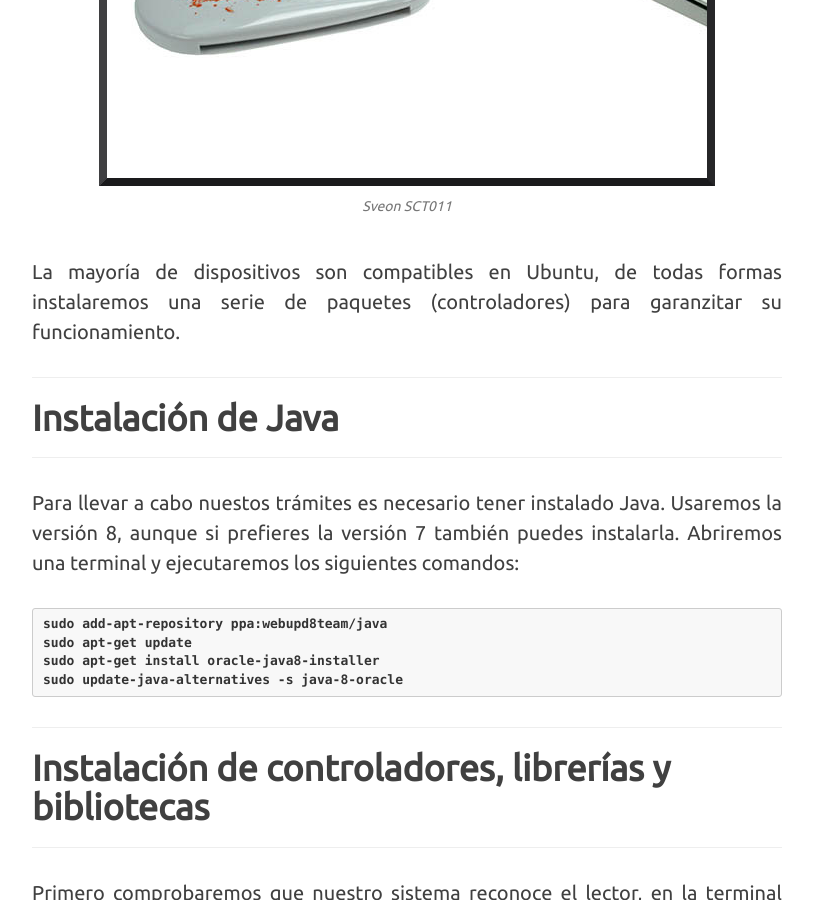
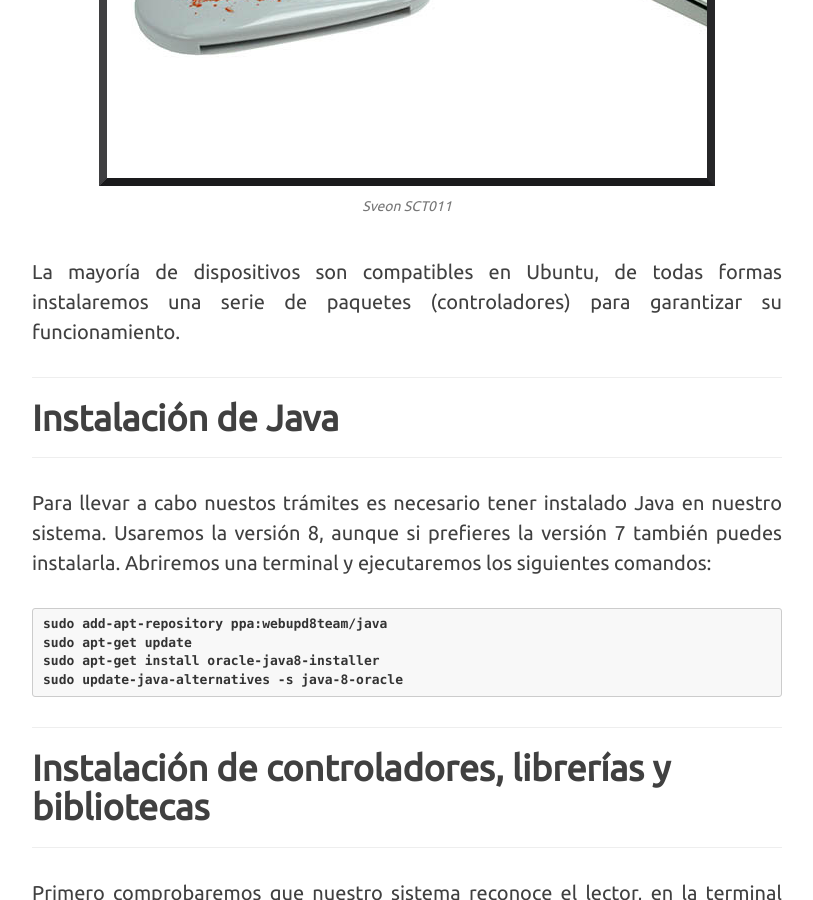
Before and after one commit to R12Leal/R12Leal.github.io, a Jekyll site: the page built from _posts/2015-10-15-dnie-ubuntu.markdown, in a window 1280 px wide and 900 px high, scrolled down 1733 px. Shown: the whole window, without its empty margins (233-1046 px from the left). Built offline with Jekyll 4.4.1, drawn with Linux system fonts in a browser that asks for light colours; nearby versions of some CDN libraries; comment, search, counter and statistics services are not loaded; some of the changed text lies outside the part shown.

Commit message:
Update 09/11/2015

```diff
--- a/_posts/2015-10-15-dnie-ubuntu.markdown
+++ b/_posts/2015-10-15-dnie-ubuntu.markdown
@@ -19,11 +19,11 @@
 <p>Mi lector es un Sveon SCT011, un dispositivo muy sencillo, barato y que compré en grandes superficies, aquí una imagen:</p>
 <img src="/img/post/post_dnie/sct011.jpg" alt="Sveon SCT011" />
 <span class="caption text-muted">Sveon SCT011</span>
-<p>La mayoría de dispositivos son compatibles en Ubuntu, de todas formas instalaremos una serie de paquetes (controladores) para garanzitar su funcionamiento.</p>
+<p>La mayoría de dispositivos son compatibles en Ubuntu, de todas formas instalaremos una serie de paquetes (controladores) para garantizar su funcionamiento.</p>
 <hr />
 <h2 class="section-heading">Instalación de Java</h2>
 <hr />
-<p>Para llevar a cabo nuestos trámites es necesario tener instalado Java. Usaremos la versión 8, aunque si prefieres la versión 7 también puedes instalarla. Abriremos una terminal y ejecutaremos los siguientes comandos:</p>
+<p>Para llevar a cabo nuestos trámites es necesario tener instalado Java en nuestro sistema. Usaremos la versión 8, aunque si prefieres la versión 7 también puedes instalarla. Abriremos una terminal y ejecutaremos los siguientes comandos:</p>
 <p><strong><pre>
 sudo add-apt-repository ppa:webupd8team/java
 sudo apt-get update
@@ -55,6 +55,9 @@
 <p>Lo primero de todo será descargar los certificados correspondientes. Los puedes encontrar <a href="http://www.dnielectronico.es/PortalDNIe/PRF1_Cons02.action?pag=REF_077" title="Certificados DNIe" target="_blank">aquí</a></p>
 <p>Son AC Raíz (archivo: "pkcs1-sha256WithRSAEncryption") y AV DNIE FNMT (archivo: "pkcs1-sha256WithRSAEncryption").</p>
 <p>Descomprimimos los archivos .zip y en Firefox vamos a Editar -> Preferencias -> Avanzado -> Cifrado -> Ver certificados y en la pestaña "Autoridades" pulsamos "Importar" y elegimos ACRAIZ-SHA2.crt. En la pestaña "Servidores" también utilizaremos la opción "Importar" con AVDNIEFNMTSHA2.cer.</p>
+<p>Durante la importación del certificado aparecerá una nueva ventana, en esta aparece tres opciones de confianza las cuales debemos marcar:</p>
+<img src="/img/post/post_dnie/op-importar.jpg" alt="Opciones durante la importación />
+<span class="caption text-muted">RECUERDA: debes marcar las tres opciones</span>
 <hr />
 <h2 class="section-heading">Descarga, compilación e instalación de OpenSC modificado para DNIe</h2>
 <hr />
@@ -106,7 +109,7 @@
 <p>Para probar que funciona podemos acudir al siguiente enlace oficial: <a href="http://www.dnielectronico.es/PortalDNIe/PRF1_Cons02.action?pag=REF_320" title="Verificar DNIe" target="_blank">DNIe</a></p>
 <hr />
 <h2 class="section-heading">Conclusión</h2>
+<hr />
 <p>La administración pública debe fomentar el uso del DNIe ya que todos nos beneficiamos del mismo, los funcionarios incluso más ;)</p>
 <p>Fuentes:</p>
-<p><a href="http://www.ubuntu-guia.com/2014/04/instalar-dni-electronico-en-ubuntu.html" title="DNIe en GNU/Linux Ubuntu" target="_blank">Ubuntu guia</a></p>
-<p><a href="https://lasindias.com/indianopedia/instalar-el-dni-e-en-ubuntu" title="DNIe en GNU/Linux Ubuntu" target="_blank">El correo de las Indias</a></p>
+<p><a href="http://www.ubuntu-guia.com/2014/04/instalar-dni-electronico-en-ubuntu.html" title="DNIe en GNU/Linux Ubuntu" target="_blank">Ubuntu guia</a><br /><a href="https://lasindias.com/indianopedia/instalar-el-dni-e-en-ubuntu" title="DNIe en GNU/Linux Ubuntu" target="_blank">El correo de las Indias</a></p>
```
Also changed, not shown: img/post/post_dnie/op-importar.jpg (added).
